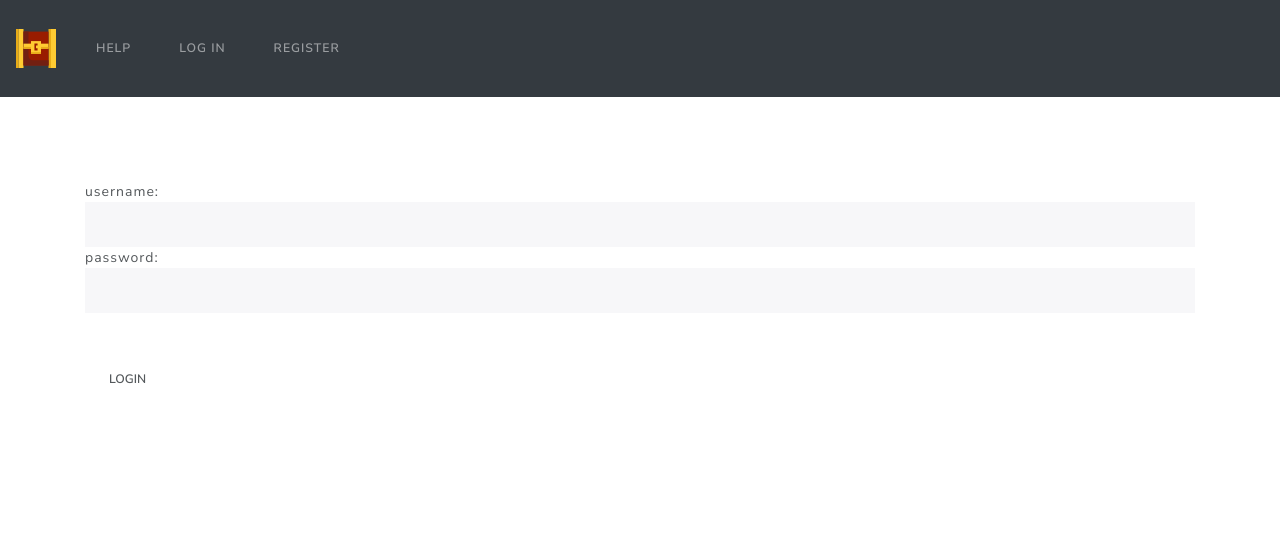
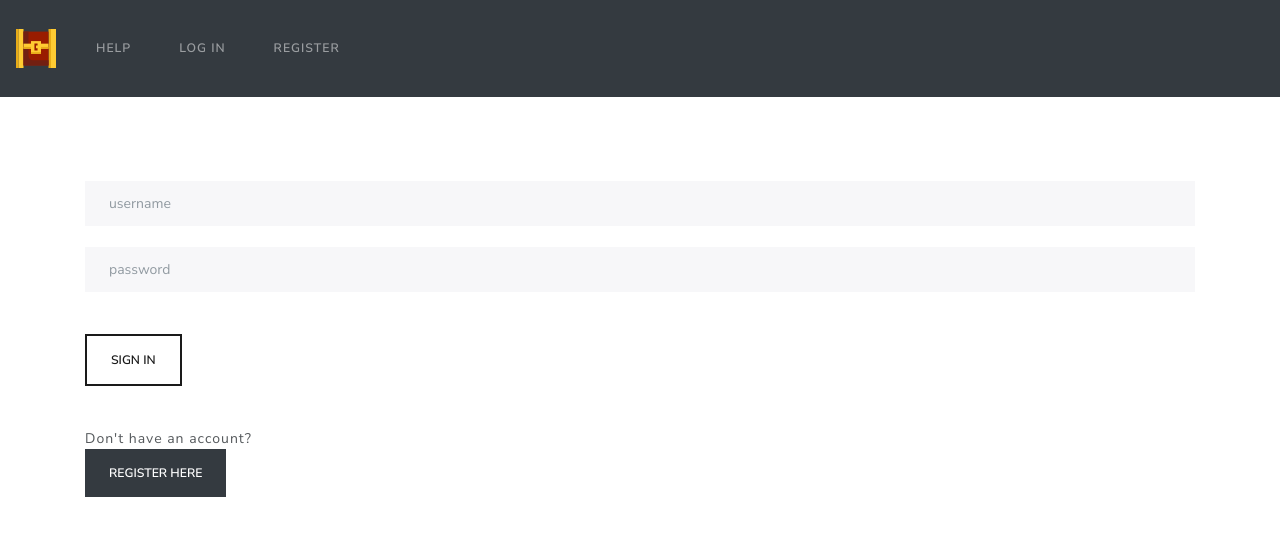
Before and after one commit to moodyRahman/chest, a Flask app: page /login in a window 1280 px wide. Shown: the top 536 px of the page. Run offline with Flask 2, Linux system fonts and the light colour scheme; some libraries are stand-ins or nearby versions.

Commit message:
register button

```diff
--- a/app/templates/login.html
+++ b/app/templates/login.html
@@ -5,9 +5,18 @@
 {% block body %}
 
 <form action="{{url_for('login')}}" method="post" autocomplete="off">
-	username: <input type="text" name="username" class="form-control">
-	password: <input type="password" name="password" class="form-control">
+	<input type="text" name="username" class="form-control" placeholder="username">
+	<br>
+	<input type="password" name="password" class="form-control" placeholder="password">
 	<br> <br>
-	<input type="submit" value="LOGIN" class="btn">
+	<input type="submit" value="Sign In" class="btn btn-outline-primary">
 </form>
+
+<br>
+<br>
+Don't have an account?
+<br>
+<a href="{{url_for('register')}}">
+	<button class="btn btn-dark"> Register here</button>
+</a>
 {% endblock body %}
```
